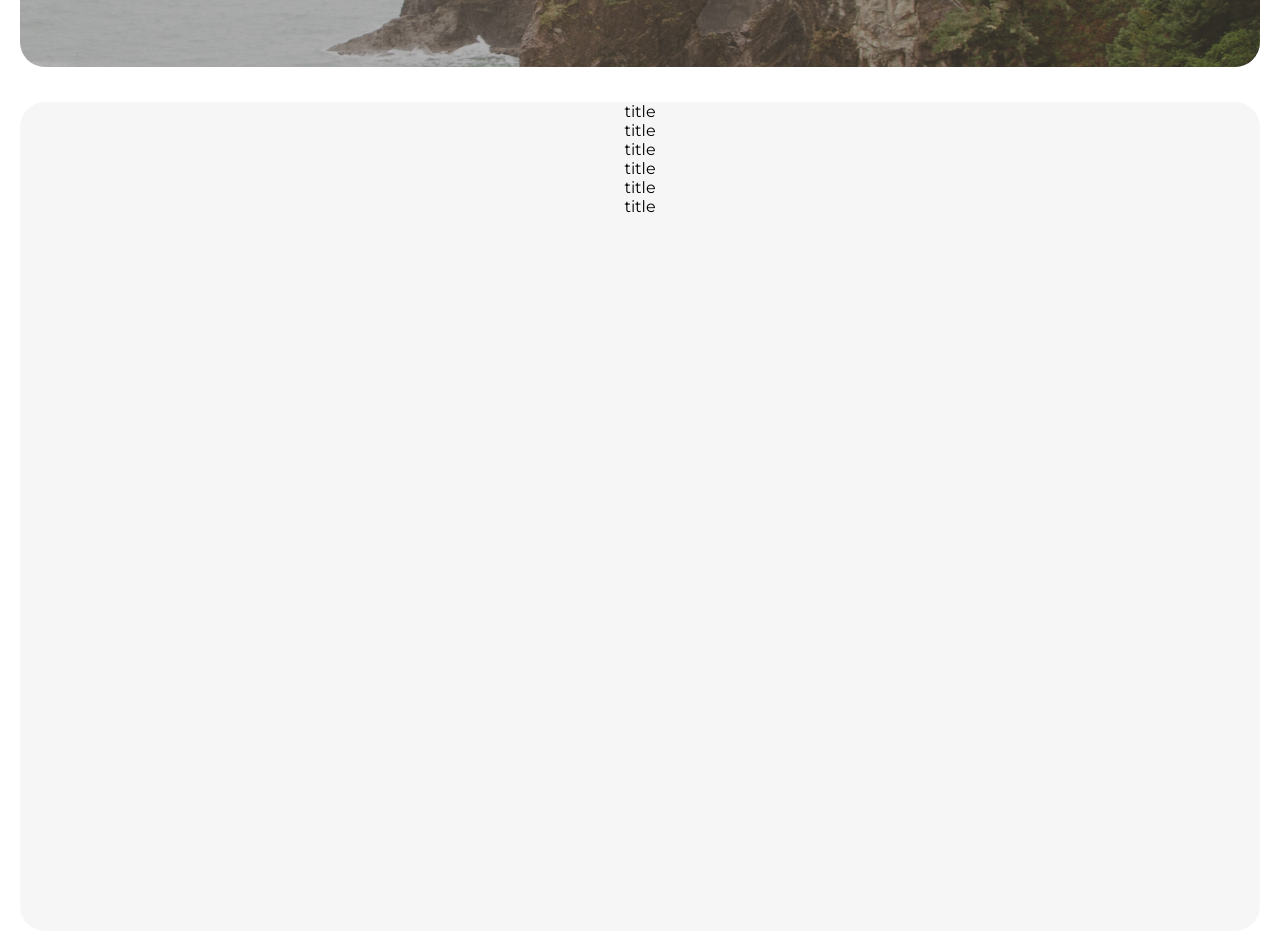
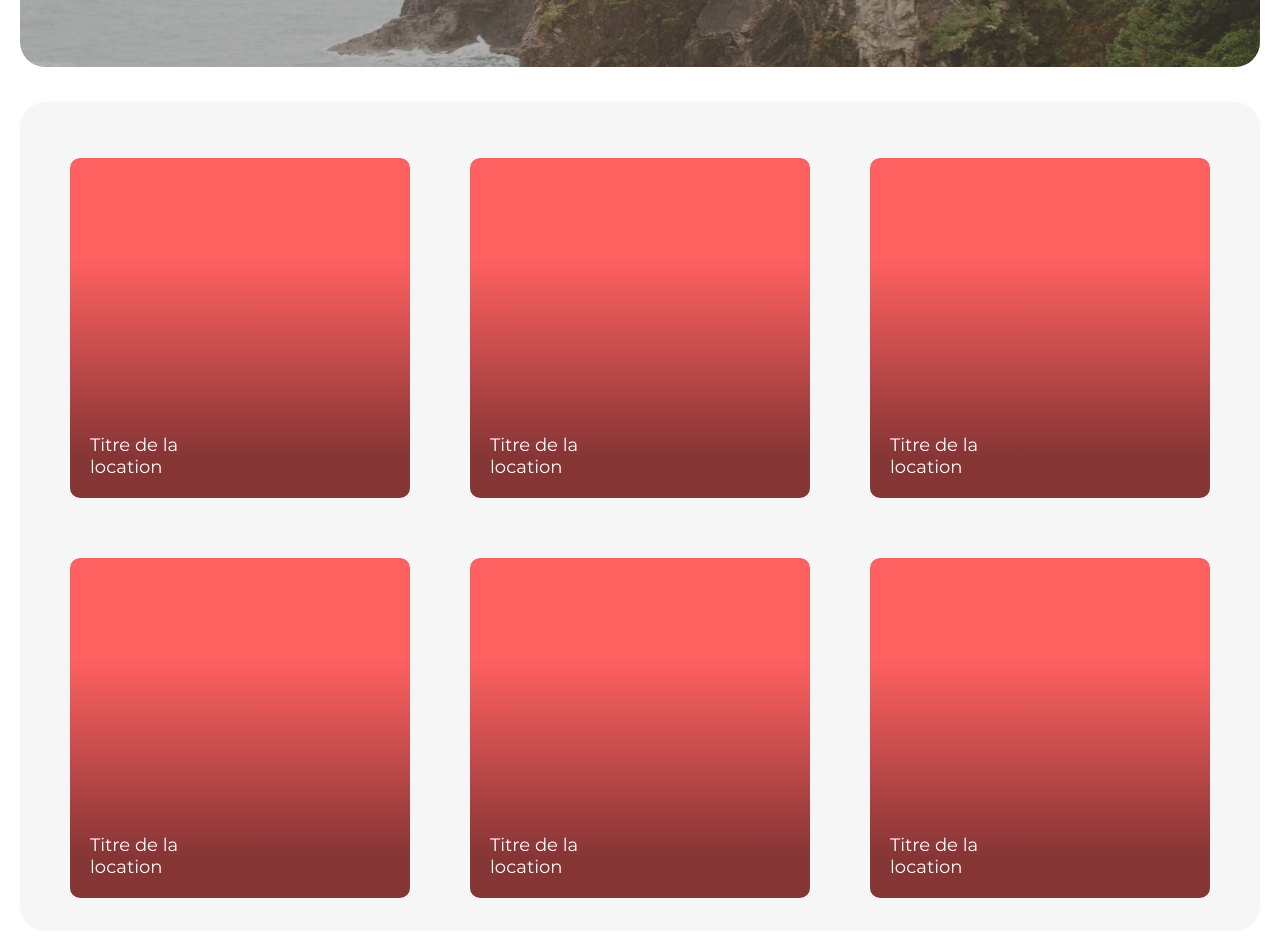
Before and after one commit to valinestelle/kasa, a React (Create React App) app: page / in a window 1280 px wide. Shown: the part 320-1256 px from the top of the page. Built offline with nearby package versions, Linux system fonts and the light colour scheme.

Commit message:
css cards finalisation

```diff
--- a/src/App.css
+++ b/src/App.css
@@ -1,6 +1,7 @@
 :root {
     --main-color: #ff6060;
     --light-grey: #f6f6f6;
+    --linear-gardient: linear-gradient(to top,#863535 12%, #ff6060 70%);
 }
 
 body {
--- a/src/components/Appartement.css
+++ b/src/components/Appartement.css
@@ -5,8 +5,26 @@
 }
 
 .cards {
-    display: flex;
-    flex-direction: column;
-    justify-content: space-between;
-    align-items: center;
+    display: grid;
+    grid-template-columns: repeat(3, 1fr);
+    justify-content: center;
+    gap: 60px;
+    padding: 56px 50px 56px 50px;
 }
+
+.card {
+    background-image: var(--linear-gardient);
+    width: 100%;
+    height: 340px;
+    border-radius: 10px;
+     display: flex;
+    align-items: flex-end;
+    font-size: 18px;
+    font-weight: 500;
+    color: white;
+}
+
+.card__subtitle {
+    width: 30%;
+    padding: 20px;
+}
--- a/src/components/Appartement.js
+++ b/src/components/Appartement.js
@@ -6,12 +6,24 @@ function Appartement() {
   return (
     <section className='grid'>
         <div className='cards'>
-           <article className='card'>title</article>
-           <article className='card'>title</article>
-           <article className='card'>title</article>
-           <article className='card'>title</article>
-           <article className='card'>title</article>
-           <article className='card'>title</article>
+          <article className='card'>
+            <div className='card__subtitle'>Titre de la location</div>
+          </article>
+          <article className='card'>
+            <div className='card__subtitle'>Titre de la location</div>
+          </article>
+          <article className='card'>
+            <div className='card__subtitle'>Titre de la location</div>
+          </article>
+          <article className='card'>
+            <div className='card__subtitle'>Titre de la location</div>
+          </article>
+          <article className='card'>
+            <div className='card__subtitle'>Titre de la location</div>
+          </article>
+          <article className='card'>
+            <div className='card__subtitle'>Titre de la location</div>
+          </article>
         </div>
     </section>
   )
```
